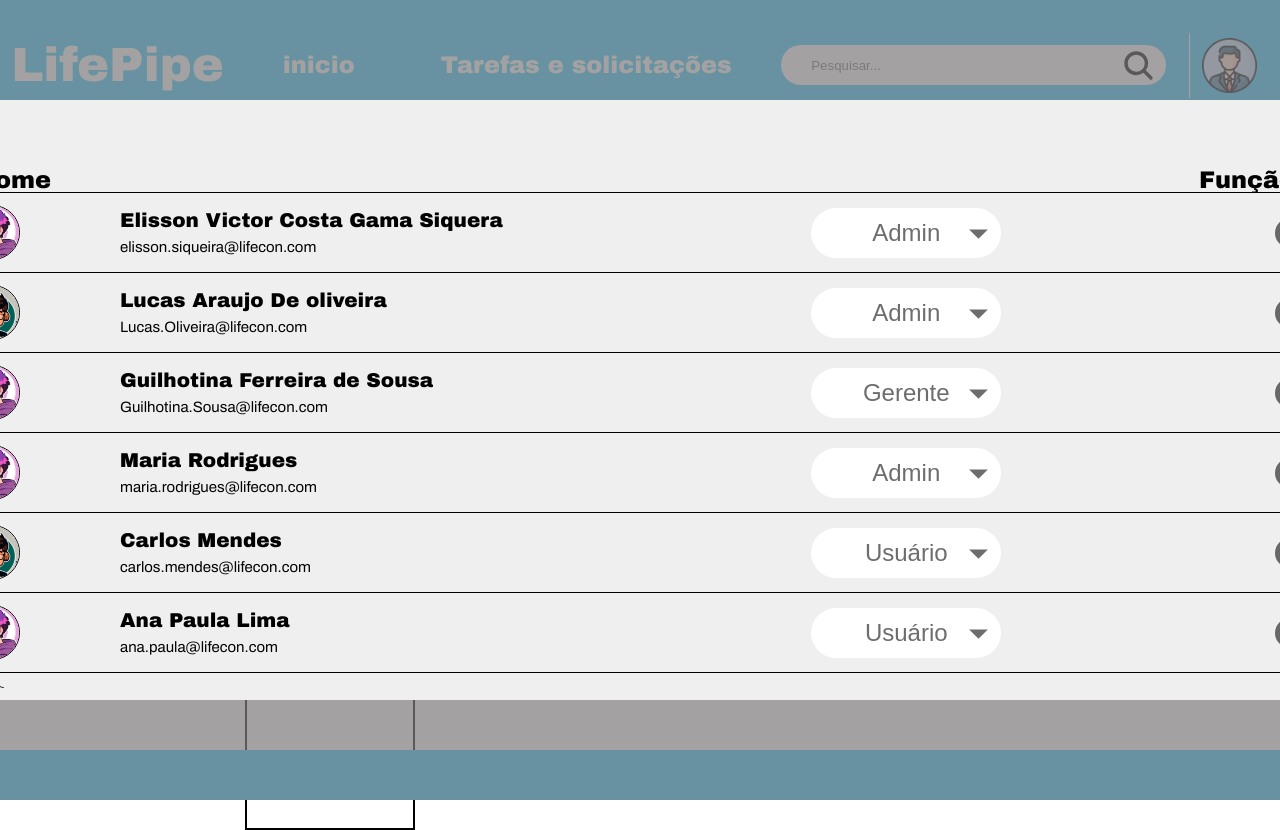
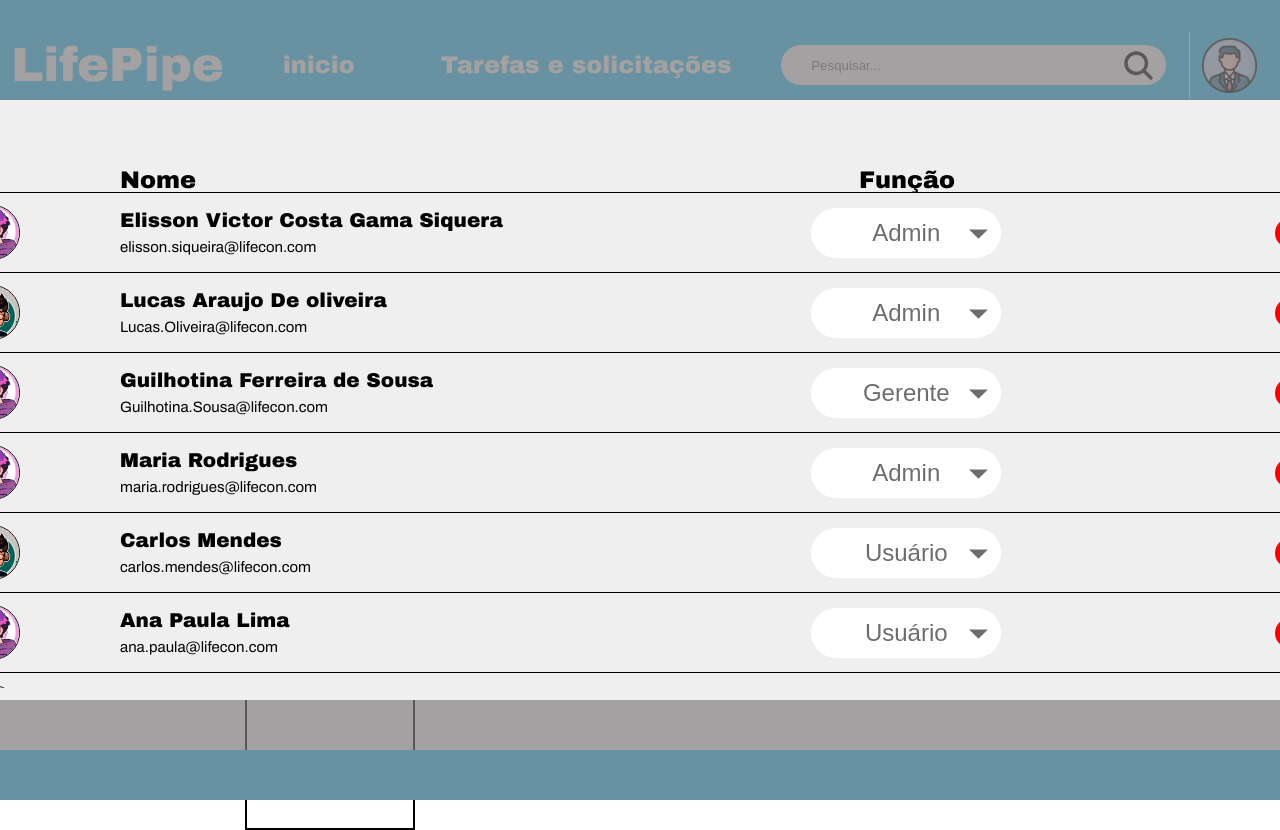
Before and after one commit to EVCG/Lifepipe, a Next.js app: page /home in a window 1280 px wide. Both pictures are taken after a click on the element "Membros". Built offline with nearby package versions, Linux system fonts and the light colour scheme.

Commit message:
PopUp Membros finalização

```diff
--- a/src/components/PopUps/pop-up-member/components/users/users.module.css
+++ b/src/components/PopUps/pop-up-member/components/users/users.module.css
@@ -58,7 +58,7 @@ margin-left: 100px;
 }
 
 .deleteUser{
-    background-color: #686868;
+    background-color: red;
     color: #fff;
     border-radius: 100%;
     width: 30px;
@@ -67,4 +67,9 @@ margin-left: 100px;
     align-items: center;
     justify-content: center;
     cursor: pointer;
+    font-size: 25px;
+
+    &:hover{
+        background-color: #b82a2a;
+    }
 }
--- a/src/components/PopUps/pop-up-member/popUpMember.module.css
+++ b/src/components/PopUps/pop-up-member/popUpMember.module.css
@@ -86,8 +86,8 @@
     display: flex;
     flex-direction: row;
     justify-content: space-between;
-    margin-left: 10px;
-    margin-right: 20px;
+    margin-left: 155px;
+    margin-right: 360px;
 }
 .TitleName{
     font-size: 24px;
```
